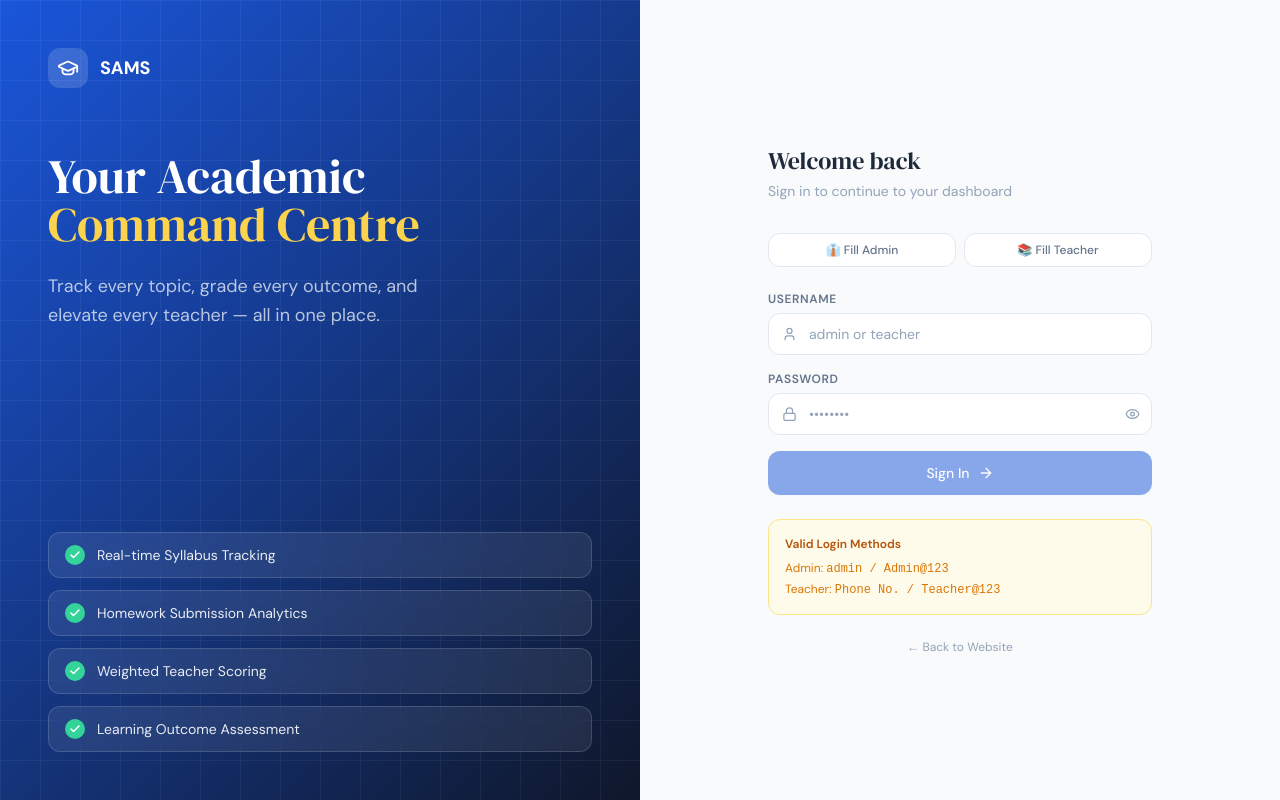
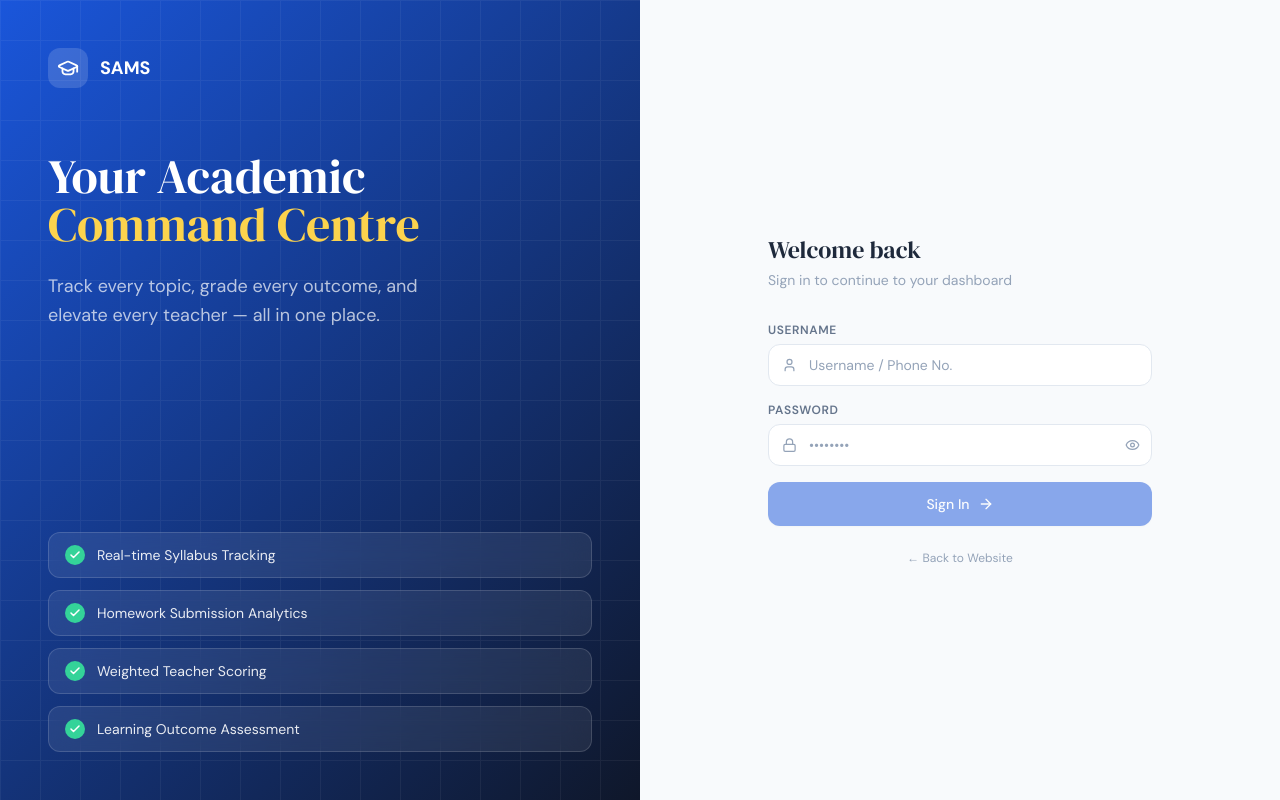
Before and after one commit to shivamsahu05/school-atlas, a React (Vite) app in the folder frontend/: page /login in a window 1280 px wide. Built offline with nearby package versions, Linux system fonts and the light colour scheme; the HTML template or start-up script is replaced by a standard one.

Commit message:
Clean up login page ui

```diff
--- a/frontend/src/pages/Login.jsx
+++ b/frontend/src/pages/Login.jsx
@@ -98,17 +98,7 @@ export default function Login() {
             <p className="text-slate-400 text-sm">Sign in to continue to your dashboard</p>
           </div>
 
-          {/* Demo quick-fill */}
-          <div className="grid grid-cols-1 md:grid-cols-2 gap-2 mb-6">
-            <button onClick={() => fillDemo('admin')}
-              className="text-xs py-2 px-3 rounded-xl border border-slate-200 bg-white hover:border-brand-400 hover:text-brand-600 text-slate-500 transition-all text-center font-medium">
-              👔 Fill Admin
-            </button>
-            <button onClick={() => fillDemo('teacher')}
-              className="text-xs py-2 px-3 rounded-xl border border-slate-200 bg-white hover:border-brand-400 hover:text-brand-600 text-slate-500 transition-all text-center font-medium">
-              📚 Fill Teacher
-            </button>
-          </div>
+
 
           <form onSubmit={submit} className="space-y-4">
             <div>
@@ -117,7 +107,7 @@ export default function Login() {
                 <User size={15} className="absolute left-3.5 top-1/2 -translate-y-1/2 text-slate-400" />
                 <input
                   className="input pl-10"
-                  placeholder="admin or teacher"
+                  placeholder="Username / Phone No."
                   value={form.username}
                   onChange={handle('username')}
                   autoComplete="username"
@@ -163,11 +153,6 @@ export default function Login() {
             </button>
           </form>
 
-          <div className="mt-6 p-4 bg-amber-50 border border-amber-200 rounded-xl">
-            <p className="text-amber-700 text-xs font-semibold mb-2">Valid Login Methods</p>
-            <p className="text-amber-600 text-xs">Admin: <code className="font-mono">admin / Admin@123</code></p>
-            <p className="text-amber-600 text-xs mt-1">Teacher: <code className="font-mono">Phone No. / Teacher@123</code></p>
-          </div>
 
           <p className="text-center text-xs text-slate-400 mt-6">
             <Link to="/" className="hover:text-brand-600 transition-colors">← Back to Website</Link>
```
